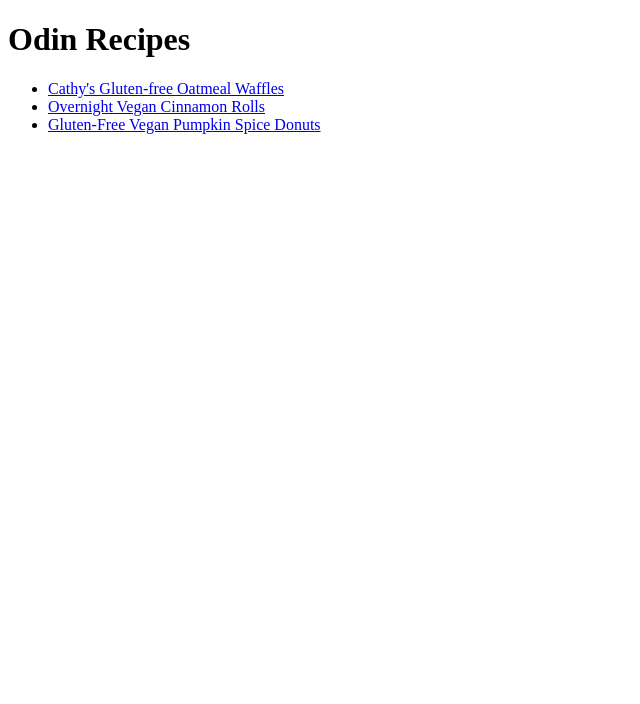
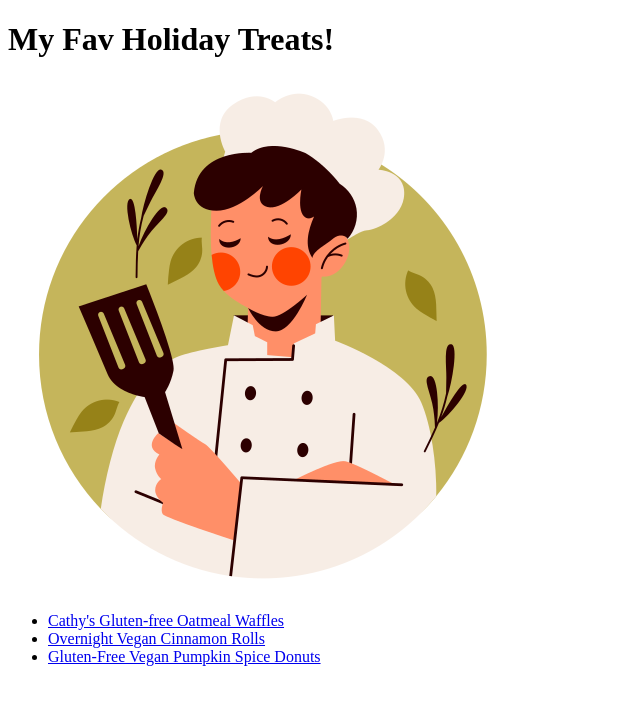
Before and after one commit to jaysabe/odin-recipes, a plain HTML site: page index.html in a window 1280 px wide. Shown: the whole page, without its empty margins (0-640 px from the left). Drawn offline with Linux system fonts and the light colour scheme.

Commit message:
Correct main page image, add style.css

```diff
--- a/index.html
+++ b/index.html
@@ -4,16 +4,18 @@
     <meta charset="UTF-8">
     <meta name="viewport" content="width=device-width, initial-scale=1.0">
     <title>Recipe Website</title>
-    <h1>Odin Recipes</h1>
+    <h1>My Fav Holiday Treats!</h1>
+    <img src="main-page-image/chef.png" alt="Flaticon - Chef cooking sticker">
+
+</head>
+<body>
     <ul>
         <li><a href="recipes/waffles.html">Cathy's Gluten-free Oatmeal Waffles</a></li>
         <li><a href="recipes/cinnamon-rolls.html">Overnight Vegan Cinnamon Rolls</a></li>
         <li><a href="recipes/pumpkin-spice-donuts.html">Gluten-Free Vegan Pumpkin Spice Donuts</a></li>
     </ul>
-</head>
-<body>
-
 
 
 </body>
+
 </html>
```
Also changed, not shown: main-page-image/chef.png (added), style.css (added).
